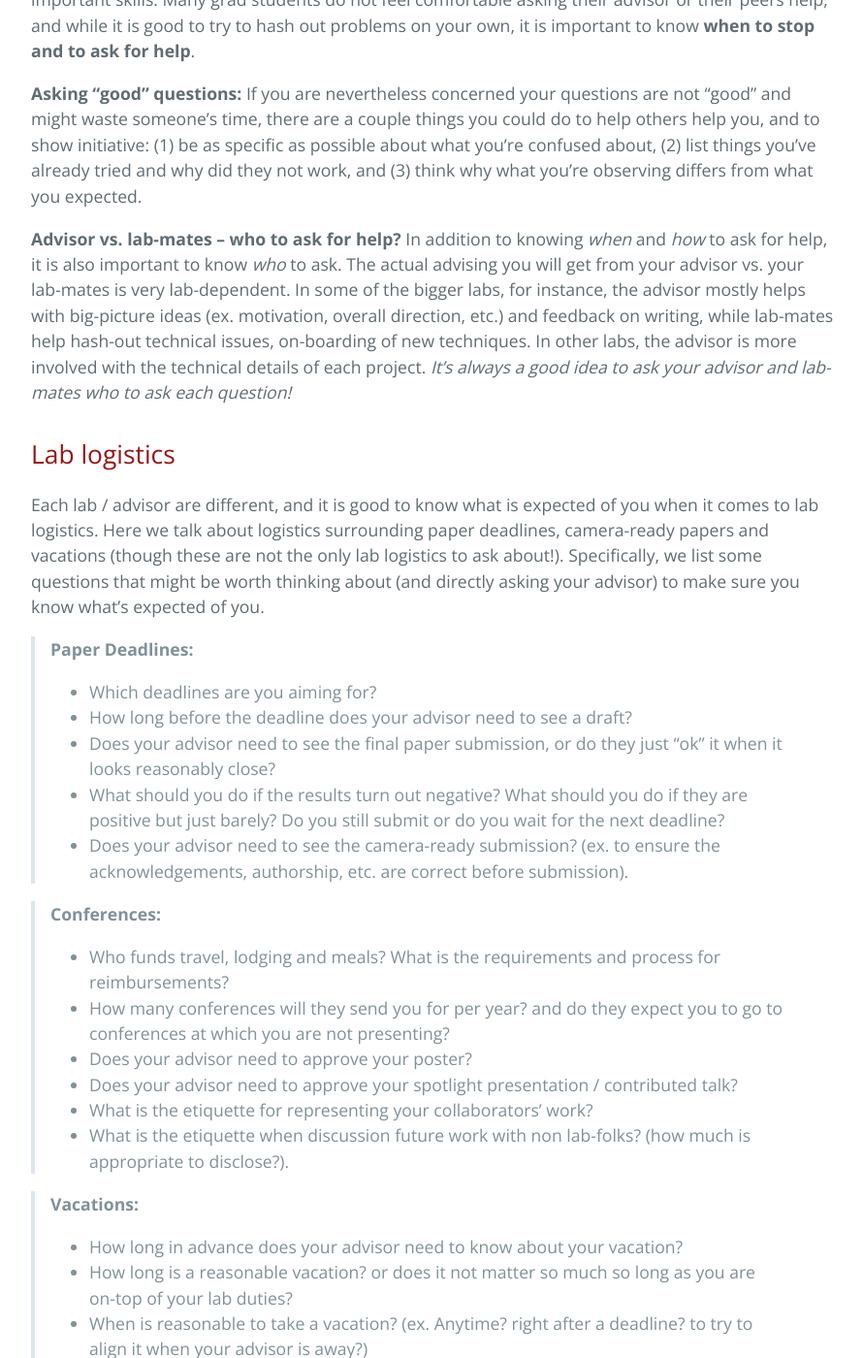
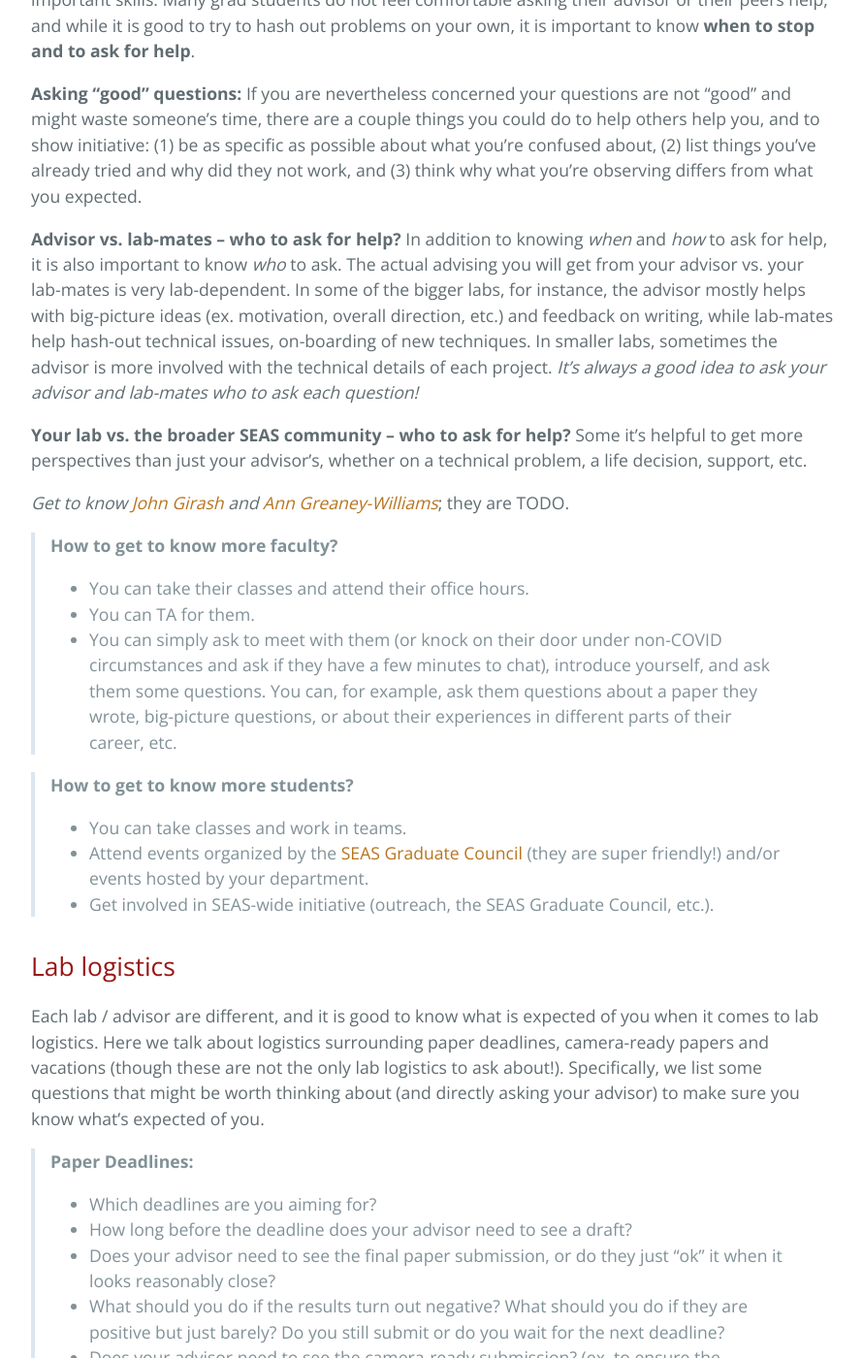
Before and after one commit to yanivyacoby/a-guide-to-your-phd, a Jekyll site: the page built from guide.md, in a window 1280 px wide and 1400 px high, scrolled down 7526 px. Shown: the whole window at 97% size, without its empty margins (192-1082 px from the left). Built offline with Jekyll 4.4.1, drawn with Linux system fonts in a browser that asks for light colours.

Commit message:
Update guide.md

```diff
--- a/guide.md
+++ b/guide.md
@@ -260,8 +260,31 @@ The actual advising you will get from your advisor vs. your lab-mates is very la
 In some of the bigger labs, for instance, the advisor mostly helps with big-picture ideas
 (ex. motivation, overall direction, etc.) and feedback on writing,
 while lab-mates help hash-out technical issues, on-boarding of new techniques.
-In other labs, the advisor is more involved with the technical details of each project.
+In smaller labs, sometimes the advisor is more involved with the technical details of each project.
 _It's always a good idea to ask your advisor and lab-mates who to ask each question!_
+
+**Your lab vs. the broader SEAS community -- who to ask for help?**
+Some it's helpful to get more perspectives than just your advisor's,
+whether on a technical problem, a life decision, support, etc.
+
+_Get to know [John Girash](https://scholar.harvard.edu/girash/home)
+and [Ann Greaney-Williams](https://www.seas.harvard.edu/about-us/directory?search=%22Ann%20Greaney-Williams%22)_;
+they are TODO.
+
+> **How to get to know more faculty?**
+* You can take their classes and attend their office hours.
+* You can TA for them.
+* You can simply ask to meet with them (or knock on their door under non-COVID circumstances and ask if they have a few minutes to chat),
+introduce yourself, and ask them some questions.
+You can, for example, ask them questions about a paper they wrote, big-picture questions,
+or about their experiences in different parts of their career, etc.
+
+> **How to get to know more students?**
+* You can take classes and work in teams.
+* Attend events organized by the [SEAS Graduate Council](https://gc.seas.harvard.edu/)
+(they are super friendly!) and/or events hosted by your department.
+* Get involved in SEAS-wide initiative (outreach, the SEAS Graduate Council, etc.).
+
 
 
 ## Lab logistics
```
